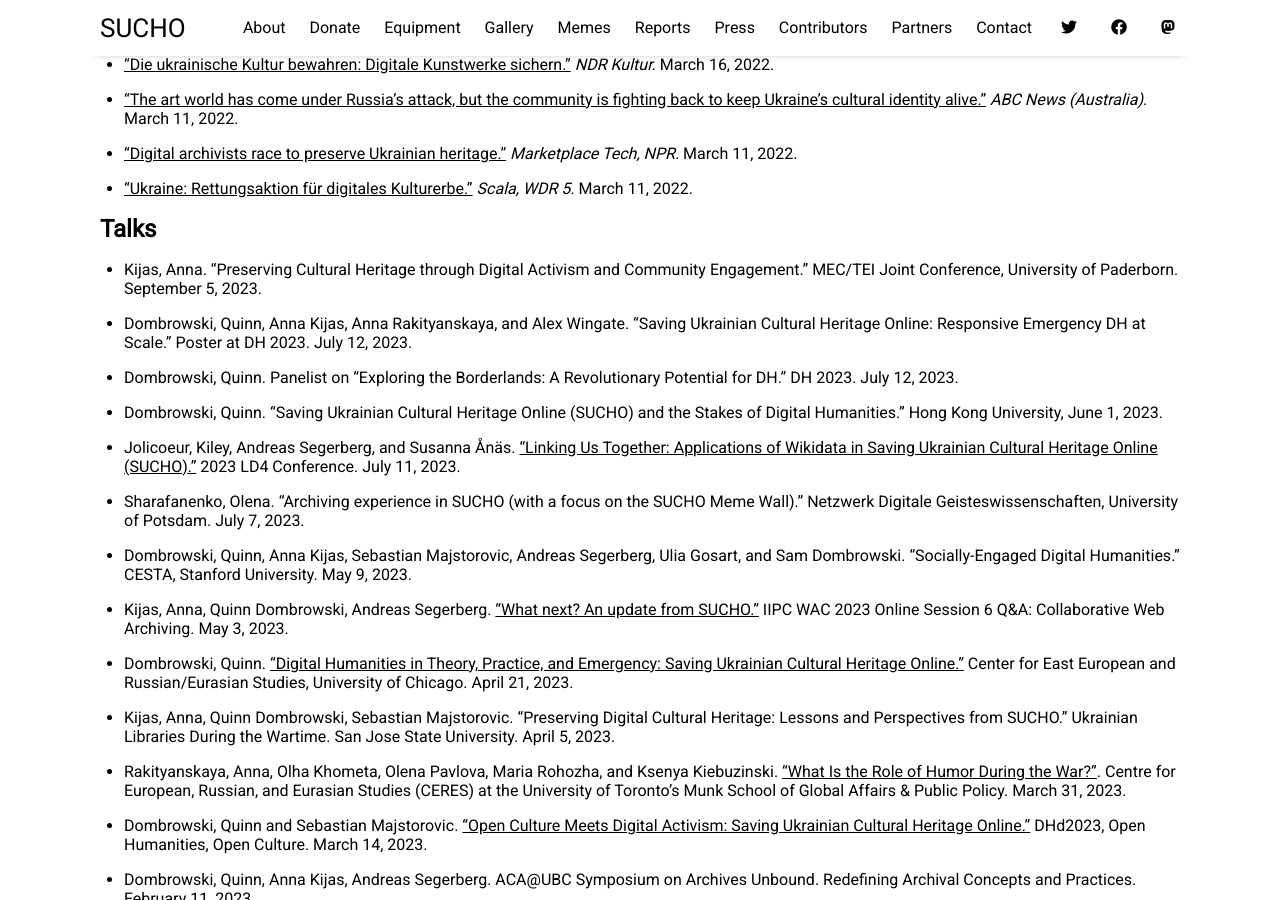
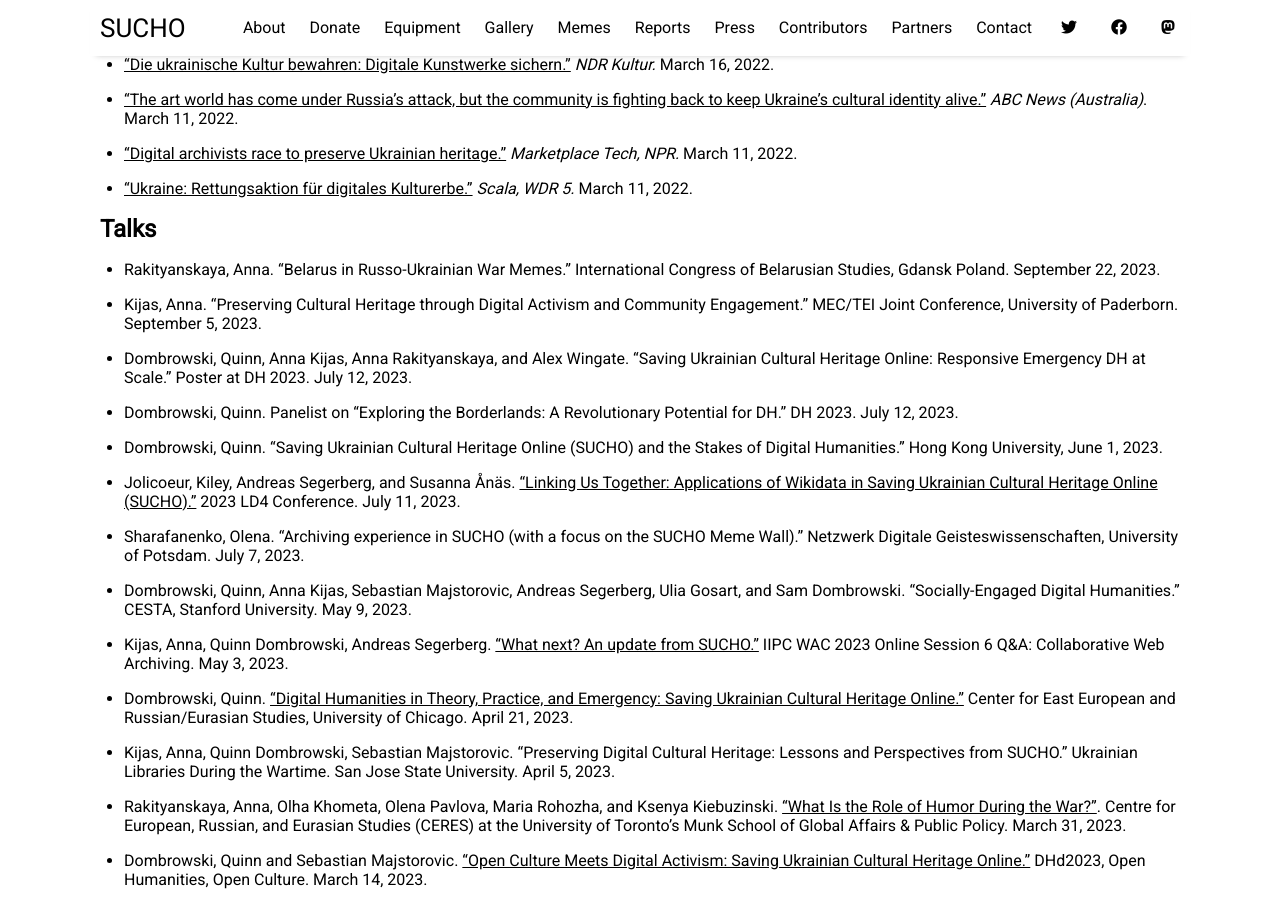
Before and after one commit to sucho-archiving/sucho-archiving.github.io, a Jekyll site: the page built from pages/press.md, in a window 1280 px wide and 900 px high, scrolled down 3604 px. Built offline with Jekyll 4.4.1, drawn with Linux system fonts in a browser that asks for light colours.

Commit message:
Update press.md
added talk

```diff
--- a/pages/press.md
+++ b/pages/press.md
@@ -110,6 +110,7 @@ Media inquiries can be directed to the project admins at **info@sucho.org**.
 
 ## Talks
 
+- Rakityanskaya, Anna. "Belarus in Russo-Ukrainian War Memes." International Congress of Belarusian Studies, Gdansk Poland. September 22, 2023.
 - Kijas, Anna. "Preserving Cultural Heritage through Digital Activism and Community Engagement." MEC/TEI Joint Conference, University of Paderborn. September 5, 2023.
 - Dombrowski, Quinn, Anna Kijas, Anna Rakityanskaya, and Alex Wingate. "Saving Ukrainian Cultural Heritage Online: Responsive Emergency DH at Scale." Poster at DH 2023. July 12, 2023.
 - Dombrowski, Quinn. Panelist on "Exploring the Borderlands: A Revolutionary Potential for DH." DH 2023. July 12, 2023.
```
